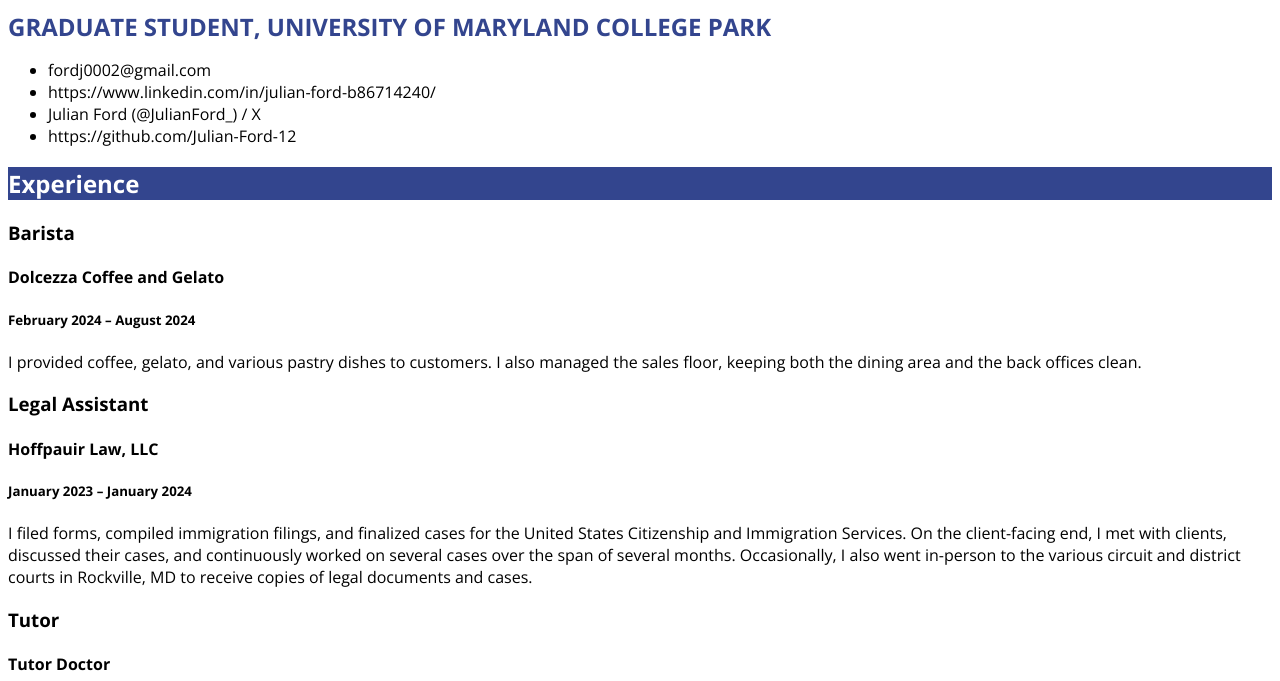
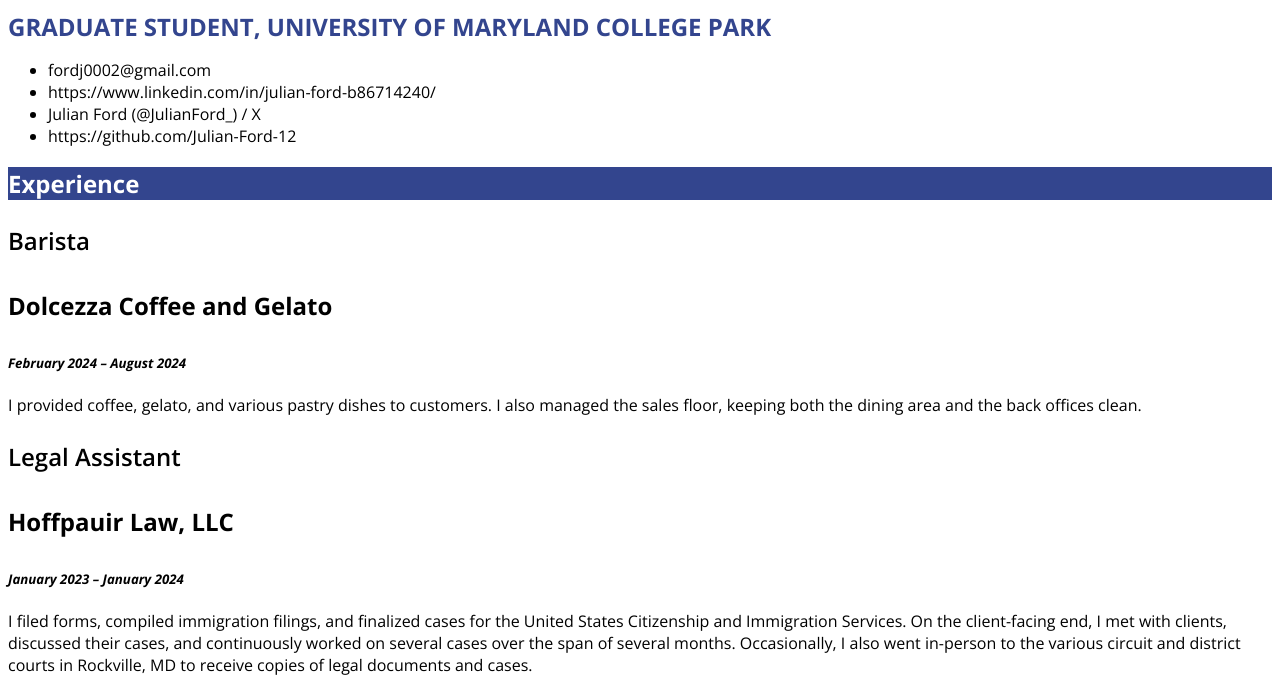
Before and after one commit to Julian-Ford-12/Julian-Ford-Jour652, a plain HTML site: page resume/index.html in a window 1280 px wide. Shown: the part 119-800 px from the top of the page. Drawn offline with nearby package versions, Linux system fonts and the light colour scheme.

Commit message:
Style sheet comment made

```diff
--- a/resume/style.css
+++ b/resume/style.css
@@ -1,3 +1,4 @@
+/* styles for my resume */
 BODY {
     font-family: 'Open Sans', arial, sans-serif;
     font-size: 1em;
@@ -20,3 +21,13 @@
     color:white;
     font-size:1.5em;
 }
+h3{
+    font-weight:600;
+    font-size:1.5em;
+}
+h4{
+    font-size:1.5em;
+}
+h5{
+    font-style: italic;
+}
```
